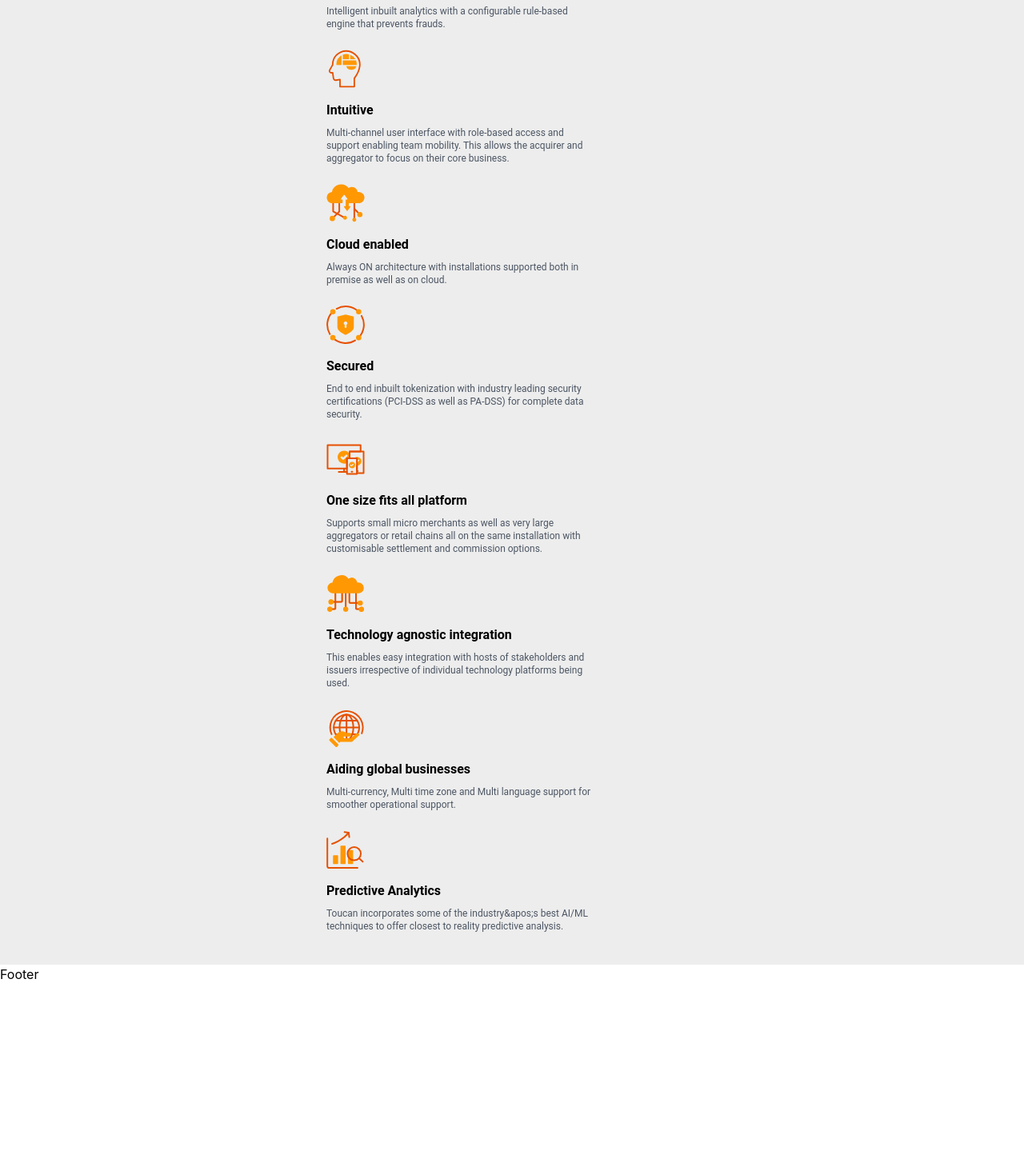
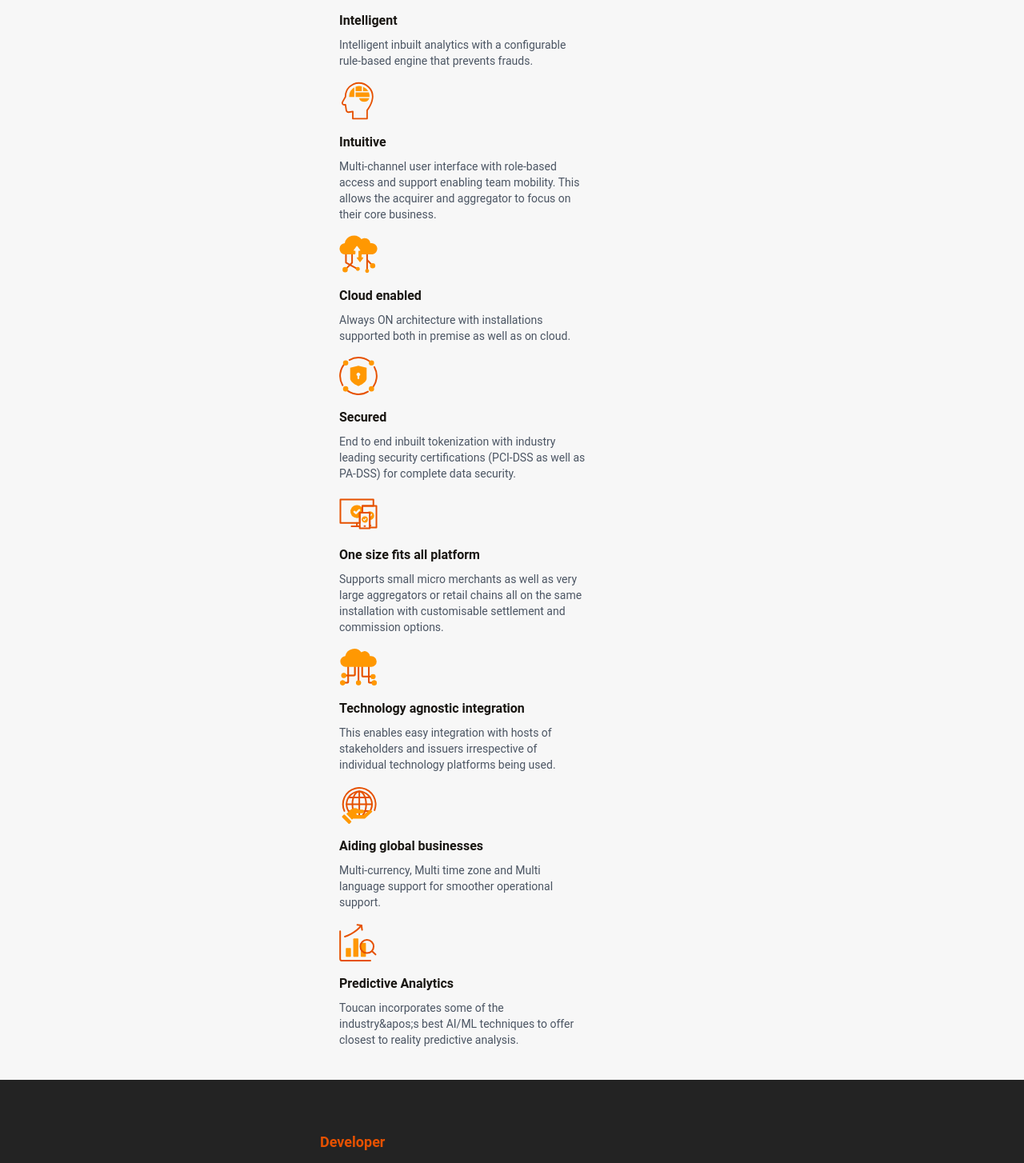
Before and after one commit to Yadla-Akshitha/toucan-payments, a React (Create React App) app: page / in a window 1280 px wide. Shown: the part 2314-3768 px from the top of the page at 80% size. Before the commit the page ends 3544 px from the top, so only its background shows below. Built offline with nearby package versions, Linux system fonts and the light colour scheme.

Commit message:
Home Contact us

```diff
--- a/src/components/Home.jsx
+++ b/src/components/Home.jsx
@@ -1,14 +1,18 @@
 import React from 'react';
+import { Link } from "react-router-dom";
 import toucanDashboard from "../assets/images/toucan_banner_1.png";
 import shopeefix from "../assets/images/Shopeefix_Logo.png";
 import Qfix from "../assets/images/Qfix_Navy_Logo.png";
 import bhagwaanji from "../assets/images/Bhagwaanji_logo.png";
 import { flexible_objects } from '../objects.jsx/flexibility';
-import modular from "../assets/images/icons/Modular.svg";
+import sandbox from "../assets/images/icons/Libraries.svg";
+import API_integration from "../assets/images/icons/API_Inegration.svg";
+import Developer from "../assets/images/Developer.png";
+import end_to_end from "../assets/images/End-to-End_support.png";
 
 const Home = () => {
   return (
-    <div className="font-roboto mt-20 lg:mt-24">
+    <div className="font-roboto bg-bg-lightgrey2 text-primary mt-20 lg:mt-24">
       {/**Dashboard */}
       <div className="flex flex-col md:flex-row justify-center items-center md:pl-8">
         <div className="mx-4 mt-[60px] md:mt-0 text-left md:w-1/2 lg:pl-[23rem] lg:mx-0">
@@ -25,7 +29,7 @@ const Home = () => {
         </div>
       </div>
       {/** trusted brands */}
-      <div className="px-8 lg:px-[23rem] py-12 my-14 bg-lightgrey">
+      <div className="px-8 lg:px-[23rem] py-12 my-14 bg-bg-lightgrey">
         <h2 className="text-gray-500 text-lg font-bold">Trusted by brands you know</h2>
         <div className="flex justify-center items-center md:justify-start my-4">
           <img src={shopeefix} alt="shopeefix" className="w-28 lg:w-40 m-2 lg:mr-6" />
@@ -38,27 +42,61 @@ const Home = () => {
         <h3 className="text-secondary">Toucan Powerful Modules</h3>
       </div>
       {/** Why Toucan */}
-      <div className="px-2 py-8 bg-lightgrey text-left px-[25rem]">
+      <div className="px-2 py-8 text-left lg:px-[25rem]">
         <h3 className="text-secondary font-bold text-lg">Why Toucan</h3>
         <p className="font-roboto font-semibold sm:w-64 text-[18px] lg:text-4xl lg:my-4 lg:w-3/4">Flexibility enabled platform that suits multiple merchant types and sizes</p>
-        <div className="flex flex-col md:flex-row md:flex-wrap">
+        <div className="w-full flex flex-col md:flex-row md:flex-wrap">
           {
             flexible_objects.map((item) => (
-              <div className="w-60 lg:w-[340px] mt-4 m-2">
+              <div className="w-full lg:w-[340px] mt-4 px-4 lg:m-2">
                 <img src={item.icon} alt={item.title} className="w-10 md:w-12" />
                 <h4 className="mt-4 mb-2 font-bold">{item.title}</h4>
-                <p className="text-gray-600 text-xs">{item.des}</p>
+                <p className="text-gray-600 text-sm">{item.des}</p>
               </div>
             ))
           }
         </div>
       </div>
       {/** Developer */}
-      <div>
-
+      <div className="bg-primary2 text-white p-4 py-10 lg:px-[25rem] lg:flex lg:flex-row lg:justify-center lg:items-center lg:py-12">
+        <div>
+          <h4 className="text-secondary mt-4 font-bold text-lg">Developer</h4>
+          <h5 className="text-[26px] leading-8 my-2 text-left font-extrabold">Lead the new digital business landscape</h5>
+          <p className="text-sm text-grey text-opacity-100">Rich and omni channel user interface along with engaging and intuitive operating environment makes the platform easier to use.</p>
+          <div className="my-4">
+            <div className="flex flex-row items-start my-8">
+              <img src={API_integration} alt="API_integration" />
+              <div className="px-4">
+                <p className="text-base font-bold">API Integration</p>
+                <p className="text-sm text-grey py-2">Acquirers and aggregators can simply plug and pl1y with APIs relevant to their business.</p>
+                <p className="text-accent">View Details (arrow icon)</p>
+              </div>
+            </div>
+            <div className="flex flex-row items-start mt-12">
+              <img src={sandbox} alt="libraries" className="w-8" />
+              <div className="px-4">
+                <p className="text-base font-bold">Sandbox</p>
+                <p className="text-sm text-grey py-2">The Toucan sandbox is a virtual testing environment that simulates the live Toucan production environment."</p>
+                <p className="text-accent">View Details (arrow icon)</p>
+              </div>
+            </div>
+          </div>
+        </div>
+        <div>
+          <img src={Developer} alt="developer" />
+        </div>
       </div>
-      <div>
-        {/** Contact us */}
+      {/** Contact us */}
+      <div className="lg:px-[25rem]">
+        <div className="mt-24 bg-bg-yellow rounded-3xl w-11/12 mx-auto text-center">
+          <h2 className="uppercase text-[28px] font-extrabold m-4 px-10 pt-8">Your needs, our solutions!</h2>
+          <Link to="/contact"><button className="uppercase bg-secondary text-white py-3 font-bold w-48 rounded">Contact us</button></Link>
+          <img src={end_to_end} alt="end-to-end-support" className="w-11/12 py-4 mx-auto" />
+        </div>
+        <div>
+          <h6 className="text-secondary font-bold text-[18px] px-5 pt-10">Customer And Partner Stories</h6>
+          <p className="border h-60"></p>
+        </div>
       </div>
       <div>
         {/** stories */}
--- a/tailwind.config.js
+++ b/tailwind.config.js
@@ -10,6 +10,7 @@ module.exports = {
       },
       colors: {
         'primary': '#191612',
+        'primary2': '#232323',
         'secondary': '#e65100',
         'text': '#333333',
         'accent': '#ffb74d',
@@ -17,6 +18,8 @@ module.exports = {
         'bg-lightgrey': '#fbfbfb',
         'bg-lightgrey2': '#f7f7f7',
         'bg-yellow': '#ffa727',
+        'bg-black': '#666666',
+        'grey': '#989898',
       }
     },
   },
```
